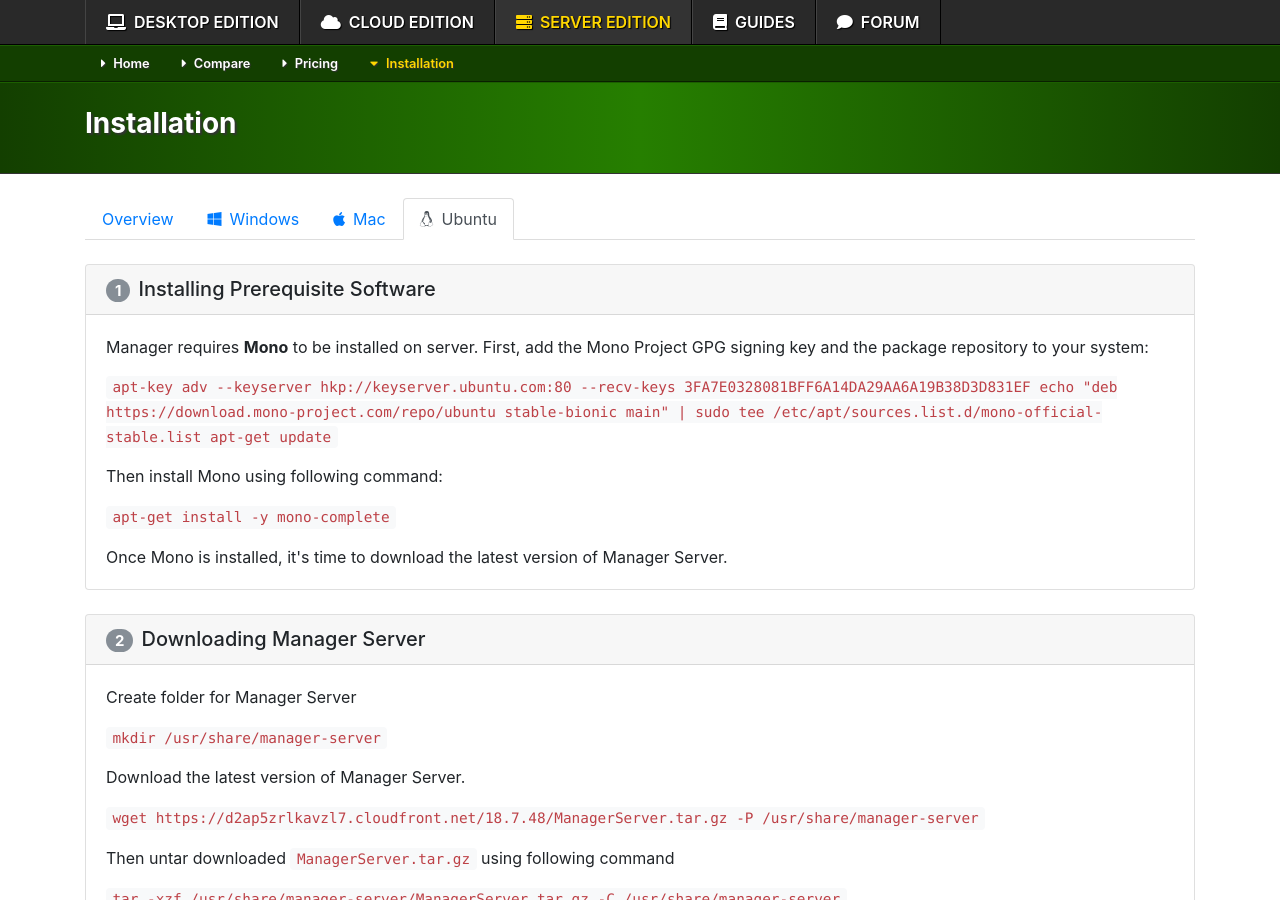
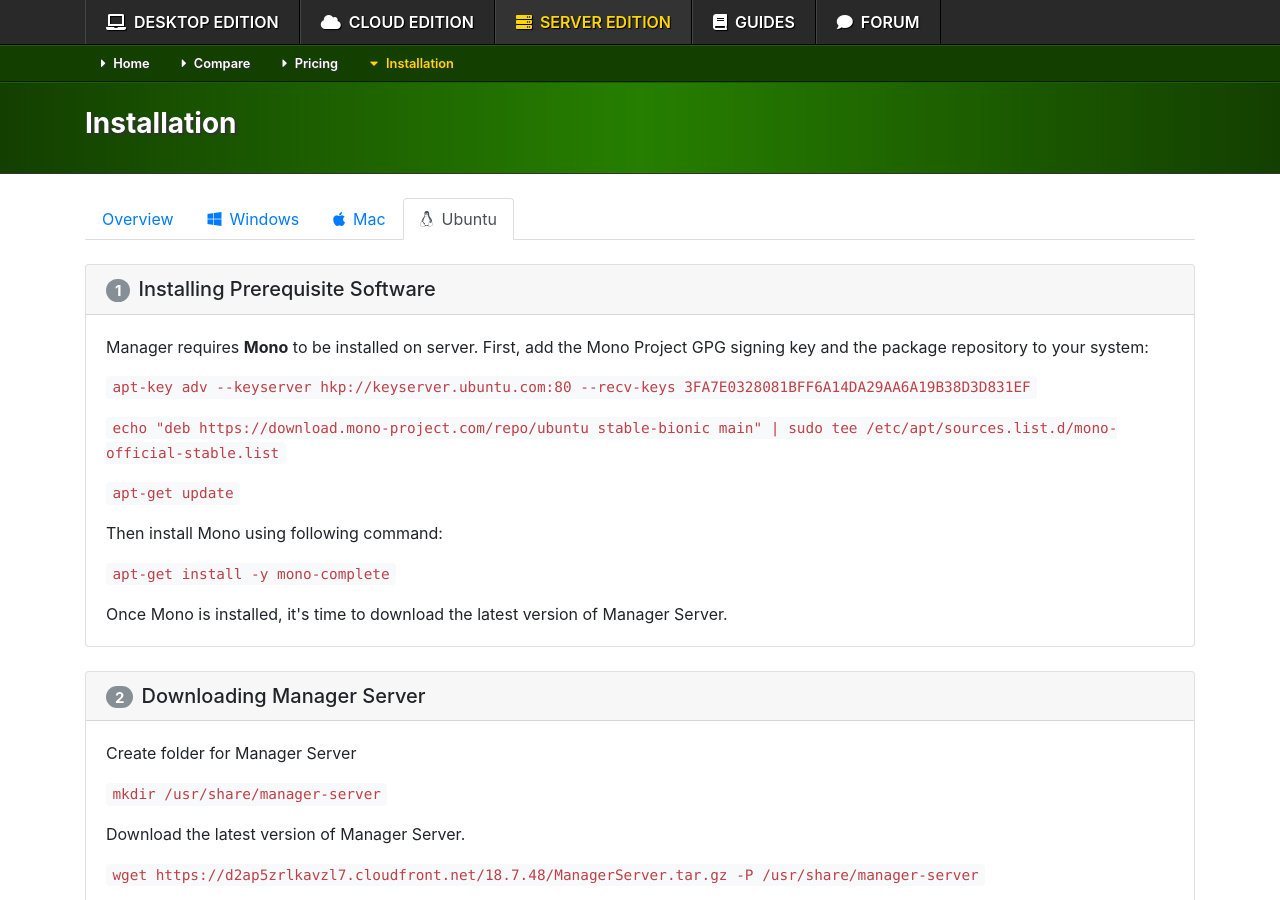
Before and after one commit to 3etechinns/www.manager.io, a Jekyll site: the page built from server/installation/ubuntu/index.html, in a window 1280 px wide and 900 px high. Built offline with Jekyll 4.4.1, drawn with Linux system fonts in a browser that asks for light colours; nearby versions of some CDN libraries; comment, search, counter and statistics services are not loaded.

Commit message:
no message

```diff
--- a/server/installation/ubuntu/index.html
+++ b/server/installation/ubuntu/index.html
@@ -13,9 +13,9 @@ title: Installation
 
 <div class="card mb-4"><h5 class="card-header"><span class="badge badge-pill badge-secondary mr-2">1</span>Installing Prerequisite Software</h5><div class="card-body">
 <p class="card-text">Manager requires <strong>Mono</strong> to be installed on server. First, add the Mono Project GPG signing key and the package repository to your system:</p>
-<p class="card-text"><code>apt-key adv --keyserver hkp://keyserver.ubuntu.com:80 --recv-keys 3FA7E0328081BFF6A14DA29AA6A19B38D3D831EF
-echo "deb https://download.mono-project.com/repo/ubuntu stable-bionic main" | sudo tee /etc/apt/sources.list.d/mono-official-stable.list
-apt-get update</code></p>
+<p class="card-text"><code>apt-key adv --keyserver hkp://keyserver.ubuntu.com:80 --recv-keys 3FA7E0328081BFF6A14DA29AA6A19B38D3D831EF</code></p>
+<p class="card-text"><code>echo "deb https://download.mono-project.com/repo/ubuntu stable-bionic main" | sudo tee /etc/apt/sources.list.d/mono-official-stable.list</code></p>
+<p class="card-text"><code>apt-get update</code></p>
 <p class="card-text">Then install Mono using following command:</p>
 <p class="card-text"><code>apt-get install -y mono-complete</code></p>
 <p class="card-text">Once Mono is installed, it's time to download the latest version of Manager Server.</p>
@@ -26,7 +26,7 @@ apt-get update</code></p>
 <p class="card-text"><code>mkdir /usr/share/manager-server</code></p>
 <p class="card-text">Download the latest version of Manager Server.</p>
 <p class="card-text"><code>wget https://d2ap5zrlkavzl7.cloudfront.net/{{ release.version }}/ManagerServer.tar.gz -P /usr/share/manager-server</code></p>
-<p class="card-text">Then untar downloaded <code>ManagerServer.tar.gz</code> using following command</p>
+<p class="card-text">Then untar downloaded <i>ManagerServer.tar.gz</i> using following command</p>
 <p class="card-text"><code>tar -xzf /usr/share/manager-server/ManagerServer.tar.gz -C /usr/share/manager-server</code></p>
 </div></div>
 
```
